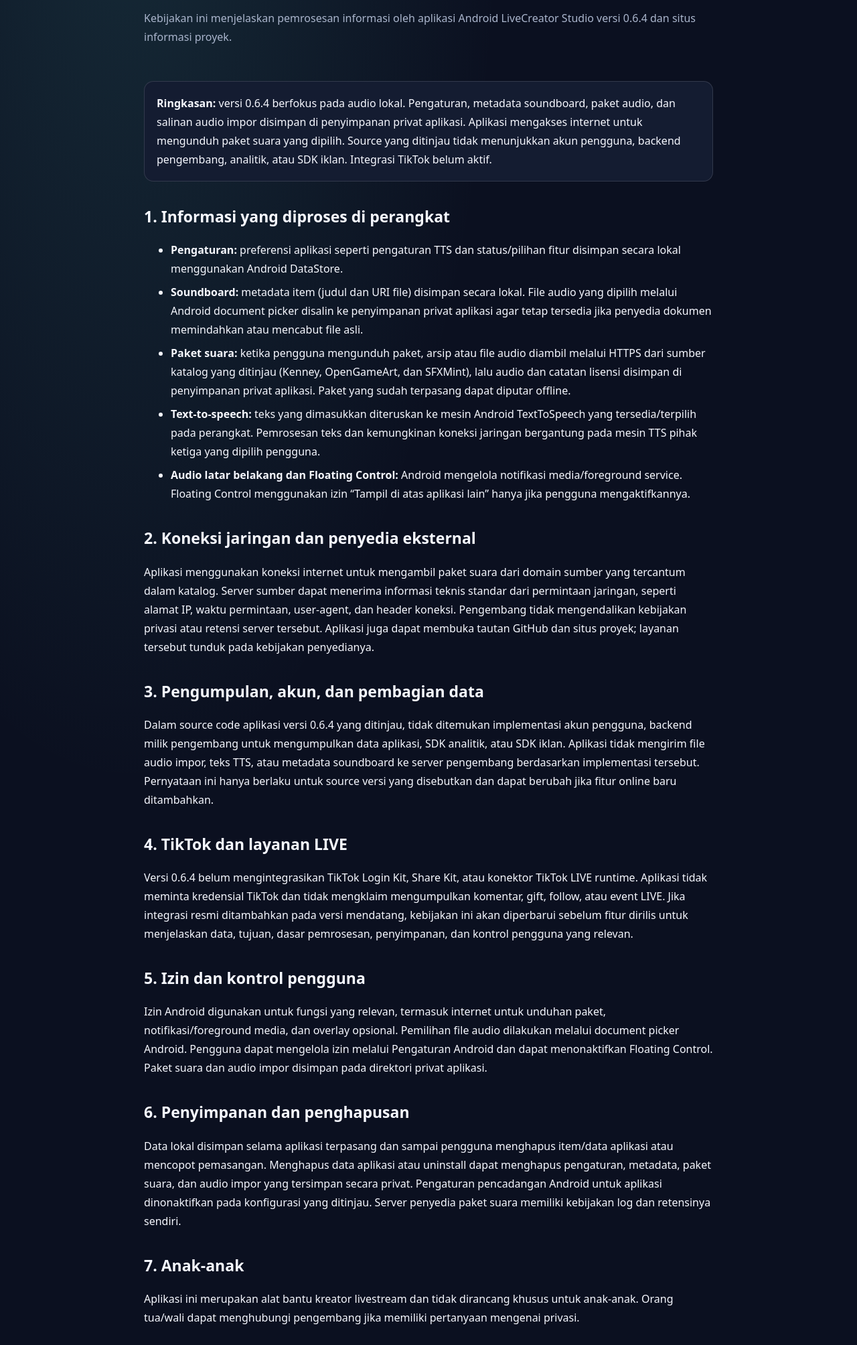
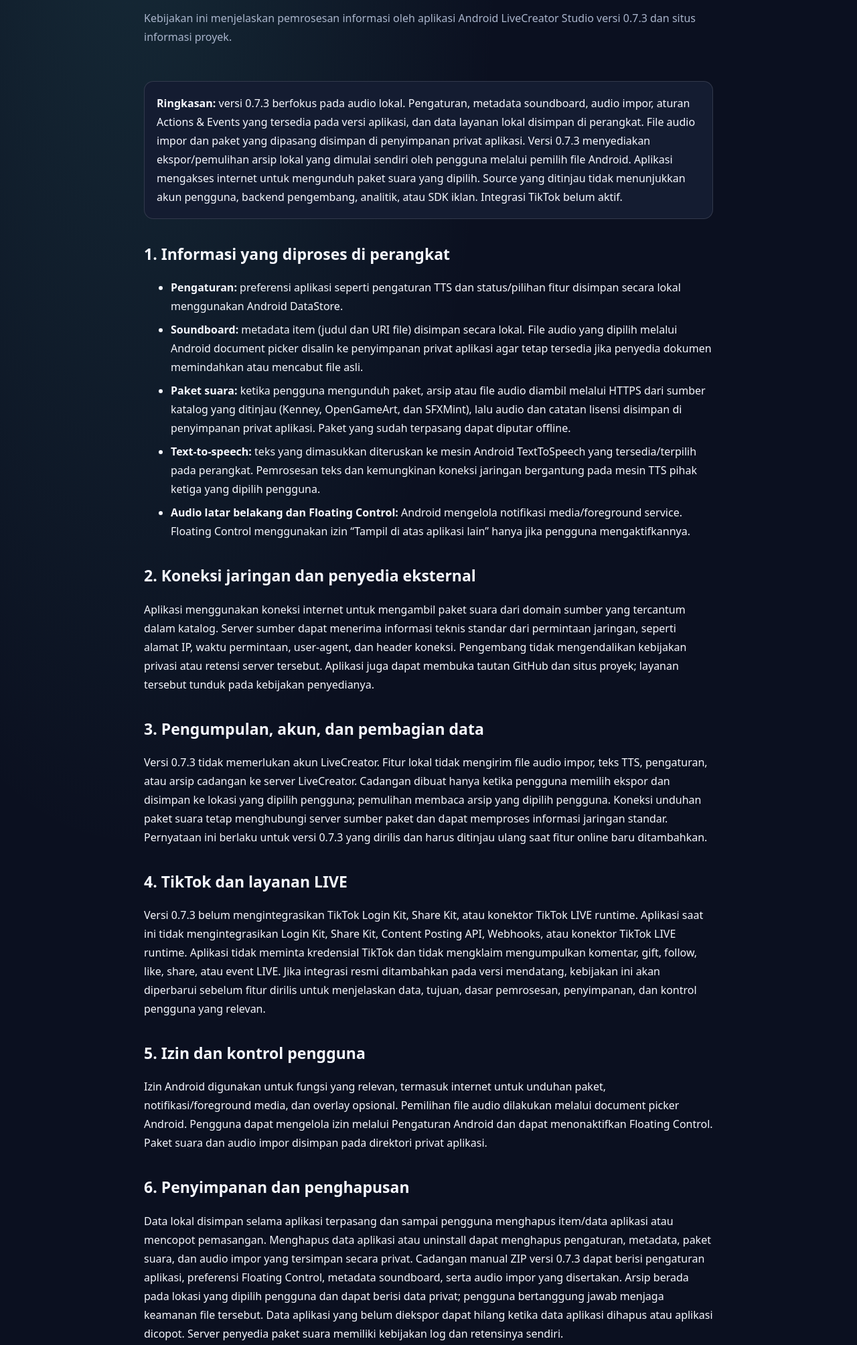
Before and after one commit to adebojel/LiveCreatorStudio, a plain HTML site: page docs/privacy.html in a window 1280 px wide. Shown: the part 223-2231 px from the top of the page at 67% size. Drawn offline with Linux system fonts and the light colour scheme.

Commit message:
docs: update privacy policy for 0.7.3 backup and local data

```diff
--- a/docs/privacy.html
+++ b/docs/privacy.html
@@ -2,16 +2,16 @@
 <html lang="id">
 <head>
 <meta charset="utf-8"><meta name="viewport" content="width=device-width, initial-scale=1"><meta name="theme-color" content="#101426">
-<meta name="description" content="Kebijakan Privasi LiveCreator Studio Android versi 0.6.4.">
+<meta name="description" content="Kebijakan Privasi LiveCreator Studio Android versi 0.7.3.">
 <title>Kebijakan Privasi — LiveCreator Studio</title>
 <style>
 :root{color-scheme:dark;--bg:#0b1020;--panel:#141c31;--line:rgba(255,255,255,.13);--muted:#aab5cc;--text:#f6f8ff;--cyan:#63e6dc}*{box-sizing:border-box}body{margin:0;background:radial-gradient(ellipse at 15% 0%,rgba(99,230,220,.12),transparent 35rem),var(--bg);color:var(--text);font:16px/1.75 system-ui,sans-serif}.wrap{width:min(850px,calc(100% - 36px));margin:auto}.nav{padding:22px 0;border-bottom:1px solid var(--line)}a{color:var(--cyan)}h1{font-size:clamp(34px,6vw,52px);line-height:1.1;letter-spacing:-1.5px;margin:46px 0 10px}.date,.muted{color:var(--muted)}article{padding:12px 0 56px}h2{font-size:23px;margin:32px 0 8px}li{margin:7px 0}.panel{background:var(--panel);border:1px solid var(--line);padding:18px;border-radius:14px;margin:24px 0}.foot{border-top:1px solid var(--line);padding:22px 0 38px;color:var(--muted);font-size:14px}
 </style></head>
 <body><div class="wrap"><nav class="nav"><a href="./">← LiveCreator Studio</a></nav>
 <main><h1>Kebijakan Privasi</h1><p class="date">Terakhir diperbarui: 17 November 2026</p>
-<p class="muted">Kebijakan ini menjelaskan pemrosesan informasi oleh aplikasi Android LiveCreator Studio versi 0.6.4 dan situs informasi proyek.</p>
+<p class="muted">Kebijakan ini menjelaskan pemrosesan informasi oleh aplikasi Android LiveCreator Studio versi 0.7.3 dan situs informasi proyek.</p>
 <article>
-<div class="panel"><strong>Ringkasan:</strong> versi 0.6.4 berfokus pada audio lokal. Pengaturan, metadata soundboard, paket audio, dan salinan audio impor disimpan di penyimpanan privat aplikasi. Aplikasi mengakses internet untuk mengunduh paket suara yang dipilih. Source yang ditinjau tidak menunjukkan akun pengguna, backend pengembang, analitik, atau SDK iklan. Integrasi TikTok belum aktif.</div>
+<div class="panel"><strong>Ringkasan:</strong> versi 0.7.3 berfokus pada audio lokal. Pengaturan, metadata soundboard, audio impor, aturan Actions & Events yang tersedia pada versi aplikasi, dan data layanan lokal disimpan di perangkat. File audio impor dan paket yang dipasang disimpan di penyimpanan privat aplikasi. Versi 0.7.3 menyediakan ekspor/pemulihan arsip lokal yang dimulai sendiri oleh pengguna melalui pemilih file Android. Aplikasi mengakses internet untuk mengunduh paket suara yang dipilih. Source yang ditinjau tidak menunjukkan akun pengguna, backend pengembang, analitik, atau SDK iklan. Integrasi TikTok belum aktif.</div>
 <h2>1. Informasi yang diproses di perangkat</h2>
 <ul>
 <li><strong>Pengaturan:</strong> preferensi aplikasi seperti pengaturan TTS dan status/pilihan fitur disimpan secara lokal menggunakan Android DataStore.</li>
@@ -23,19 +23,19 @@
 <h2>2. Koneksi jaringan dan penyedia eksternal</h2>
 <p>Aplikasi menggunakan koneksi internet untuk mengambil paket suara dari domain sumber yang tercantum dalam katalog. Server sumber dapat menerima informasi teknis standar dari permintaan jaringan, seperti alamat IP, waktu permintaan, user-agent, dan header koneksi. Pengembang tidak mengendalikan kebijakan privasi atau retensi server tersebut. Aplikasi juga dapat membuka tautan GitHub dan situs proyek; layanan tersebut tunduk pada kebijakan penyedianya.</p>
 <h2>3. Pengumpulan, akun, dan pembagian data</h2>
-<p>Dalam source code aplikasi versi 0.6.4 yang ditinjau, tidak ditemukan implementasi akun pengguna, backend milik pengembang untuk mengumpulkan data aplikasi, SDK analitik, atau SDK iklan. Aplikasi tidak mengirim file audio impor, teks TTS, atau metadata soundboard ke server pengembang berdasarkan implementasi tersebut. Pernyataan ini hanya berlaku untuk source versi yang disebutkan dan dapat berubah jika fitur online baru ditambahkan.</p>
+<p>Versi 0.7.3 tidak memerlukan akun LiveCreator. Fitur lokal tidak mengirim file audio impor, teks TTS, pengaturan, atau arsip cadangan ke server LiveCreator. Cadangan dibuat hanya ketika pengguna memilih ekspor dan disimpan ke lokasi yang dipilih pengguna; pemulihan membaca arsip yang dipilih pengguna. Koneksi unduhan paket suara tetap menghubungi server sumber paket dan dapat memproses informasi jaringan standar. Pernyataan ini berlaku untuk versi 0.7.3 yang dirilis dan harus ditinjau ulang saat fitur online baru ditambahkan.</p>
 <h2>4. TikTok dan layanan LIVE</h2>
-<p>Versi 0.6.4 belum mengintegrasikan TikTok Login Kit, Share Kit, atau konektor TikTok LIVE runtime. Aplikasi tidak meminta kredensial TikTok dan tidak mengklaim mengumpulkan komentar, gift, follow, atau event LIVE. Jika integrasi resmi ditambahkan pada versi mendatang, kebijakan ini akan diperbarui sebelum fitur dirilis untuk menjelaskan data, tujuan, dasar pemrosesan, penyimpanan, dan kontrol pengguna yang relevan.</p>
+<p>Versi 0.7.3 belum mengintegrasikan TikTok Login Kit, Share Kit, atau konektor TikTok LIVE runtime. Aplikasi saat ini tidak mengintegrasikan Login Kit, Share Kit, Content Posting API, Webhooks, atau konektor TikTok LIVE runtime. Aplikasi tidak meminta kredensial TikTok dan tidak mengklaim mengumpulkan komentar, gift, follow, like, share, atau event LIVE. Jika integrasi resmi ditambahkan pada versi mendatang, kebijakan ini akan diperbarui sebelum fitur dirilis untuk menjelaskan data, tujuan, dasar pemrosesan, penyimpanan, dan kontrol pengguna yang relevan.</p>
 <h2>5. Izin dan kontrol pengguna</h2>
 <p>Izin Android digunakan untuk fungsi yang relevan, termasuk internet untuk unduhan paket, notifikasi/foreground media, dan overlay opsional. Pemilihan file audio dilakukan melalui document picker Android. Pengguna dapat mengelola izin melalui Pengaturan Android dan dapat menonaktifkan Floating Control. Paket suara dan audio impor disimpan pada direktori privat aplikasi.</p>
 <h2>6. Penyimpanan dan penghapusan</h2>
-<p>Data lokal disimpan selama aplikasi terpasang dan sampai pengguna menghapus item/data aplikasi atau mencopot pemasangan. Menghapus data aplikasi atau uninstall dapat menghapus pengaturan, metadata, paket suara, dan audio impor yang tersimpan secara privat. Pengaturan pencadangan Android untuk aplikasi dinonaktifkan pada konfigurasi yang ditinjau. Server penyedia paket suara memiliki kebijakan log dan retensinya sendiri.</p>
+<p>Data lokal disimpan selama aplikasi terpasang dan sampai pengguna menghapus item/data aplikasi atau mencopot pemasangan. Menghapus data aplikasi atau uninstall dapat menghapus pengaturan, metadata, paket suara, dan audio impor yang tersimpan secara privat. Cadangan manual ZIP versi 0.7.3 dapat berisi pengaturan aplikasi, preferensi Floating Control, metadata soundboard, serta audio impor yang disertakan. Arsip berada pada lokasi yang dipilih pengguna dan dapat berisi data privat; pengguna bertanggung jawab menjaga keamanan file tersebut. Data aplikasi yang belum diekspor dapat hilang ketika data aplikasi dihapus atau aplikasi dicopot. Server penyedia paket suara memiliki kebijakan log dan retensinya sendiri.</p>
 <h2>7. Anak-anak</h2>
 <p>Aplikasi ini merupakan alat bantu kreator livestream dan tidak dirancang khusus untuk anak-anak. Orang tua/wali dapat menghubungi pengembang jika memiliki pertanyaan mengenai privasi.</p>
 <h2>8. Perubahan kebijakan</h2>
 <p>Kebijakan ini diperbarui ketika fitur, dependensi, atau praktik pemrosesan data berubah. Tanggal revisi dicantumkan di bagian atas halaman. Pengguna disarankan memeriksa halaman ini setelah pembaruan aplikasi.</p>
 <h2>9. Kontak</h2>
 <p>Pertanyaan atau permintaan terkait privasi dapat dikirim ke <a href="mailto:livecreatorstudio.official@gmail.com">livecreatorstudio.official@gmail.com</a>.</p>
-<p class="muted">Dokumen ini merupakan penjelasan praktik berdasarkan source code versi 0.6.4 yang ditinjau, bukan nasihat hukum. Peninjauan hukum profesional tetap diperlukan sebelum distribusi komersial atau penambahan pemrosesan data online.</p>
+<p class="muted">Dokumen ini menjelaskan praktik yang dimaksudkan untuk versi 0.7.3 berdasarkan implementasi proyek yang ditinjau, bukan nasihat hukum. Pengguna sebaiknya meninjau izin mesin TextToSpeech Android dan penyedia paket audio pihak ketiga yang dipilih. Peninjauan hukum profesional tetap diperlukan sebelum distribusi komersial atau penambahan pemrosesan data online.</p>
 </article>
 <footer class="foot">© 2026 LiveCreator Studio · <a href="./terms.html">Ketentuan Layanan</a> · <a href="./">Beranda</a></footer></main></div></body></html>
```
